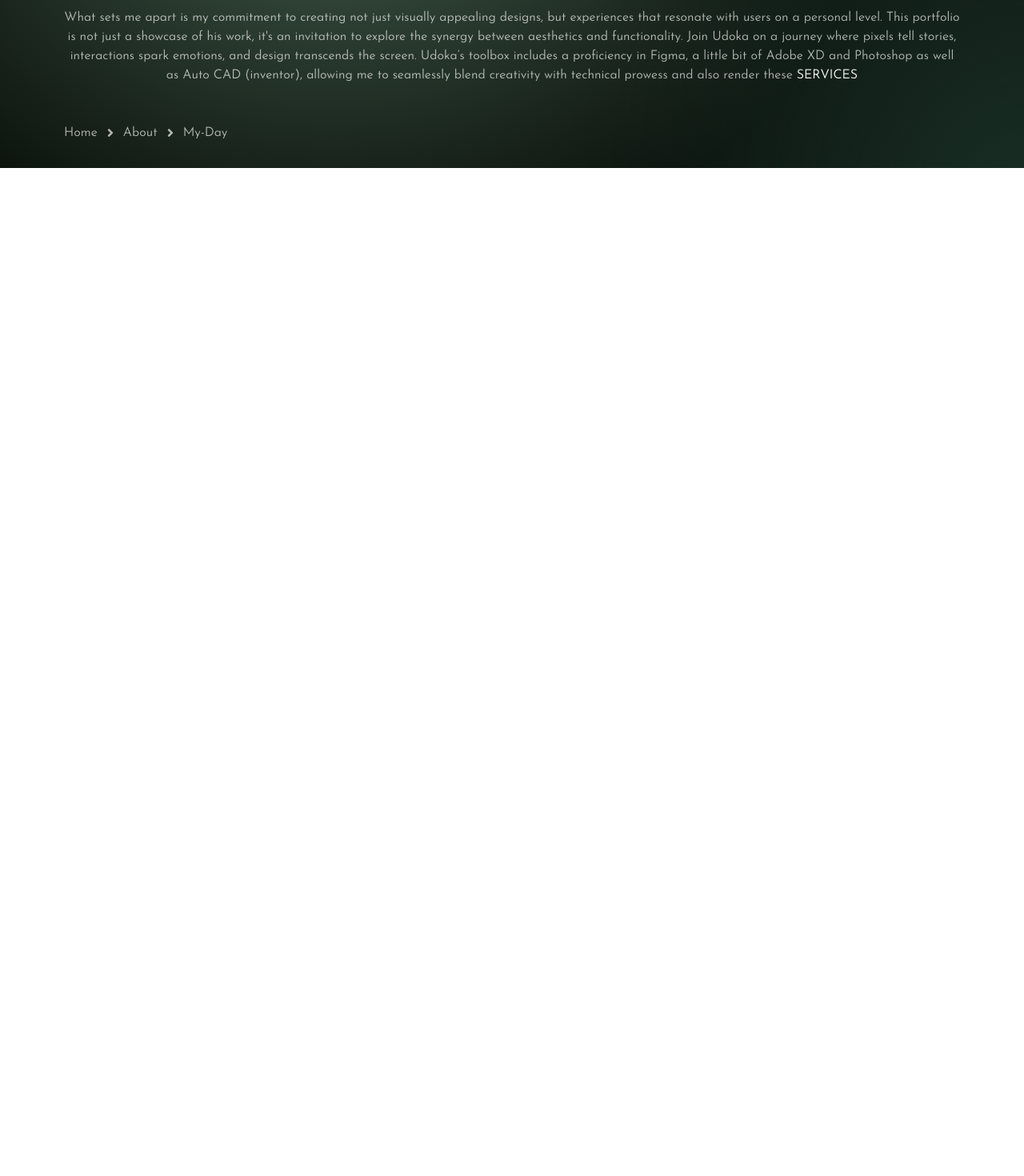
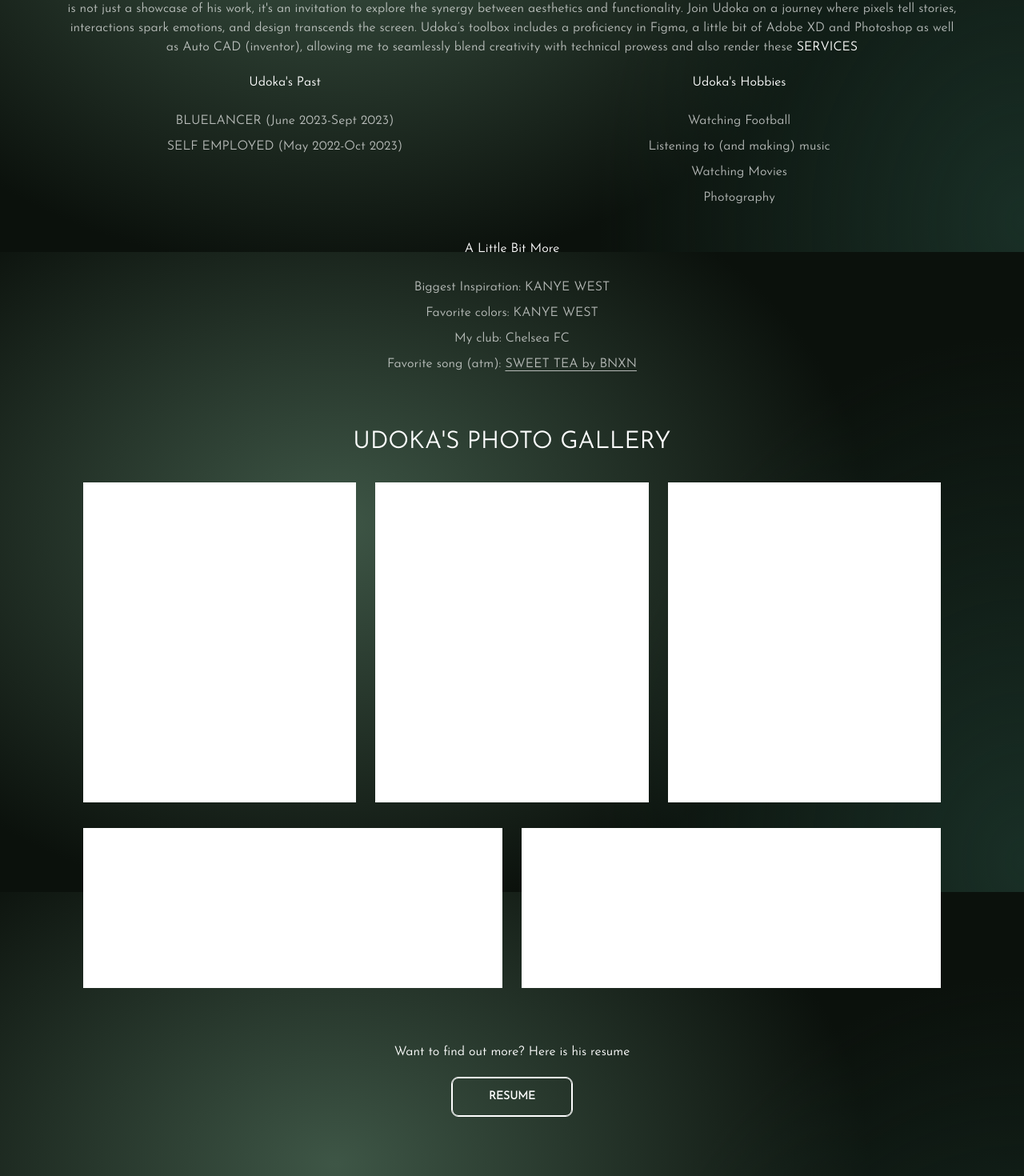
Before and after one commit to peteradeojo/yuddy-portfolio, a React (Vite) app: page /about/my-day in a window 1280 px wide. Shown: the part 1285-2755 px from the top of the page at 80% size. Before the commit the page ends 1495 px from the top, so only its background shows below. Built offline with nearby package versions, Linux system fonts and the light colour scheme.

Commit message:
breadcrumbs upgrade. my works

```diff
--- a/src/components/CrumbLayout.jsx
+++ b/src/components/CrumbLayout.jsx
@@ -1,6 +1,8 @@
 import { Link, Outlet, useLocation } from 'react-router-dom';
-import { BiRightArrow, BiPointer } from 'react-icons/bi';
 import { FaAngleRight } from 'react-icons/fa';
+import { AiFillBehanceCircle } from 'react-icons/ai';
+import { RiPinterestFill } from 'react-icons/ri';
+import { crumbs } from '../config/crumbs_map';
 
 const BreadCrumb = ({ location }) => {
 	return (
@@ -8,7 +10,51 @@
 			<Link to={'/'} className="hover:text-white transition-colors">
 				Home
 			</Link>
-			{location.pathname
+			{location.pathname in crumbs
+				? crumbs[location.pathname].links.map((t, i) => {
+						if (Array.isArray(t) && t.length > 1) {
+							return (
+								<span key={t} className="flex items-center gap-x-2">
+									<FaAngleRight />
+									<Link
+										// to={location.pathname
+										// 	.split('/')
+										// 	.slice(0, i + 2)
+										// 	.join('/')}
+										to={t[1]}
+										className={
+											'transition-colors ' +
+											(i == location.pathname.split('/').slice(1).length - 1
+												? 'text-white'
+												: 'hover:text-white ')
+										}
+									>
+										{t[0]}
+									</Link>
+								</span>
+							);
+						}
+						return (
+							<span key={t} className="flex items-center gap-x-2">
+								<FaAngleRight />
+								<Link
+									to={location.pathname
+										.split('/')
+										.slice(0, i + 2)
+										.join('/')}
+									className={
+										'transition-colors ' +
+										(i == location.pathname.split('/').slice(1).length - 1
+											? 'text-white'
+											: 'hover:text-white ')
+									}
+								>
+									{t}
+								</Link>
+							</span>
+						);
+				  })
+				: location.pathname
 						.split('/')
 						.slice(1)
 						.map((t, i) => {
@@ -20,13 +66,19 @@
 											.split('/')
 											.slice(0, i + 2)
 											.join('/')}
-								className="capitalize hover:text-white transition-colors"
+										className={
+											'capitalize transition-colors ' +
+											(i == location.pathname.split('/').slice(1).length - 1
+												? 'text-white'
+												: 'hover:text-white ')
+										}
 									>
 										{t}
 									</Link>
 								</span>
 							);
 						})}
+			{}
 		</div>
 	);
 };
@@ -37,7 +89,65 @@
 		<>
 			<BreadCrumb location={location} />
 			<Outlet />
+			<div className="py-8"></div>
 			<BreadCrumb location={location} />
+
+			<div className="py-5 text-center">
+				<p className="text-3xl uppercase">Get in touch</p>
+				<p className="px-5 md:px-0 py-8 md:py-4">
+					Whether you have a question, comment, a project idea, or you just want
+					to say hello, I’d really love to hear from you. Feel free to reach out
+					let’s start a conversation
+				</p>
+
+				<div className="flex flex-col md:flex-row items-center justify-center md:py-4">
+					<Link
+						to={'mailto:adeojopeter@gmail.com'}
+						target="_blank"
+						className="py-3 px-4 hover:bg-[#cccccc80] transition"
+					>
+						E-MAIL
+					</Link>
+					<Link
+						to={'//linkedin.com/in/udoka-chisom'}
+						target="_blank"
+						className="py-3 px-4 hover:bg-[#cccccc80] transition"
+					>
+						LINKEDIN
+					</Link>
+					<Link
+						to={'//twitter.com/udoka'}
+						target="_blank"
+						className="py-3 px-4 hover:bg-[#cccccc80] transition"
+					>
+						TWITTER
+					</Link>
+					<Link
+						to={'//wa.me?phone=08103490675'}
+						target="_blank"
+						className="py-3 px-4 hover:bg-[#cccccc80] transition"
+					>
+						WHATSAPP
+					</Link>
+				</div>
+
+				<div className="flex flex-row items-center justify-center md:py-4 gap-x-4">
+					<Link
+						to={'//behance.net'}
+						target="_blank"
+						className="py-1 px-1 rounded-full hover:bg-[#cccccc80] transition"
+					>
+						<AiFillBehanceCircle className="text-4xl" />
+					</Link>
+					<Link
+						to={'//pinterest.com'}
+						target="_blank"
+						className="py-1 px-1 rounded-full hover:bg-[#cccccc80] transition"
+					>
+						<RiPinterestFill className="text-4xl" />
+					</Link>
+				</div>
+			</div>
 		</>
 	);
 };
--- /dev/null
+++ b/src/config/crumbs_map.jsx
@@ -0,0 +1,26 @@
+export const crumbs = {
+	'/my-works/web-design/icare-website': {
+		links: [
+			['My Works', '/#works'],
+			['Web Design', '/#works'],
+			'iCare Charity Website',
+		],
+		element: <></>,
+	},
+	'/my-works/web-design/cybeauty-website': {
+		links: [
+			['My Works', '/#works'],
+			['Web Design', '/#works'],
+			'Cybeauty Website',
+		],
+		element: <></>,
+	},
+	'/my-works/web-design/feather-app-website': {
+		links: [
+			['My Works', '/#works'],
+			['Web Design', '/#works'],
+			'Feather App Website',
+		],
+		element: <></>,
+	},
+};
--- a/src/index.css
+++ b/src/index.css
@@ -83,6 +83,7 @@
   }
 
   p {
-    line-height: 2.2em;
+    /* line-height: 2.2em; */
+    @apply leading-[1.5] md:leading-[2]
   }
 }
--- a/src/main.jsx
+++ b/src/main.jsx
@@ -12,6 +12,7 @@
 import Layout from './components/Layout.jsx';
 import About from './pages/About.jsx';
 import CrumbLayout from './components/CrumbLayout.jsx';
+import { crumbs } from './config/crumbs_map.jsx';
 
 const routes = createBrowserRouter(
 	createRoutesFromElements(
@@ -20,6 +21,10 @@
 			<Route element={<CrumbLayout />} errorElement={<></>}>
 				<Route path="/about" element={<About />} />
 				<Route path="/about/my-day" element={<About />} />
+				{/* <Route path="/my-works/web-design/icare-website" element={<></>} />
+				<Route path="/my-works/web-design/cybeauty-website" element={<></>} />
+				<Route path="/my-works/web-design/feather-app-website" element={<></>} /> */}
+				{Object.keys(crumbs).map(k => <Route key={k} path={k} element={crumbs[k].element}></Route>)}
 			</Route>
 		</Route>
 	)
--- a/src/pages/About.jsx
+++ b/src/pages/About.jsx
@@ -1,9 +1,13 @@
+import { GridEntry } from '../components/Works';
+
 const About = () => {
 	return (
-		<div className="text-[#ffffffad] px-4 md:px-0">
+		<div className="text-[#ffffffad] md:px-0">
 			<div className="grid md:grid-cols-2 gap-x-10 min-h-min">
-				<div className="">
-					<p className="uppercase text-3xl pb-4 text-white">who is udoka?</p>
+				<div className="px-4 md:px-0">
+					<p className="uppercase text-3xl pb-4 text-white text-center sm:text-left">
+						who is udoka?
+					</p>
 					<p className="text-center md:text-justify">
 						Udoka (aka yuddy) is an ever evolving UI/UX designer with a strong
 						background in Metallurgical & Materials Engineering
@@ -20,18 +24,24 @@
 						project, ensuring that each design decision serves a purpose.
 					</p>
 				</div>
-				<img src="" className="bg-white block" alt="" />
+				<div className="px-4">
+					<img src="" className="bg-white block min-h-[400px]" alt="" />
+				</div>
 			</div>
-			<div className="py-6 text-center">
+			<div className="py-6 text-center px-4 md:px-0">
 				Lets pause a little... Before we keep learning more about Udoka and his
 				design journey, here is a short video of everyone who is familiar with
 				his design work and what they have to say about him as a designer and as
 				a person
 			</div>
 			<div className="py-4"></div>
-			<div className="min-h-[400px] bg-white"></div>
+			<div className="px-4 md:px-0">
+				<div className="min-h-[400px] bg-white h-full grid place-items-center text-black">
+					VIDEO HERE
+				</div>
+			</div>
 			<div className="py-4"></div>
-			<div className="text-center text-[#ffffffad]">
+			<div className="text-center text-[#ffffffad] px-4 md:px-0">
 				What sets me apart is my commitment to creating not just visually
 				appealing designs, but experiences that resonate with users on a
 				personal level. This portfolio is not just a showcase of his work, it's
@@ -41,7 +51,73 @@
 				toolbox includes a proficiency in Figma, a little bit of Adobe XD and
 				Photoshop as well as Auto CAD (inventor), allowing me to seamlessly
 				blend creativity with technical prowess and also render these{' '}
+				<br className='md:hidden' />
 				<span className="text-white">SERVICES</span>
+			</div>
+
+			{/* Highlights */}
+			<div className="grid grid-cols-1 md:grid-cols-2 md:grid-rows-2 gap-4">
+				<GridEntry className={'col-span-1 text-center'}>
+					<p className="text-white py-4">Udoka's Past</p>
+					<p>BLUELANCER (June 2023-Sept 2023)</p>
+					<p>SELF EMPLOYED (May 2022-Oct 2023)</p>
+				</GridEntry>
+				<GridEntry className={'col-span-1 text-center'}>
+					<p className="text-white py-4">Udoka's Hobbies</p>
+					<p>Watching Football</p>
+					<p>Listening to (and making) music</p>
+					<p>Watching Movies</p>
+					<p>Photography</p>
+				</GridEntry>
+				<GridEntry className={'md:col-span-2 text-center'}>
+					<p className="text-white py-4">A Little Bit More</p>
+					<p>Biggest Inspiration: KANYE WEST</p>
+					<p>Favorite colors: KANYE WEST</p>
+					<p>My club: Chelsea FC</p>
+					<p>
+						Favorite song (atm):{' '}
+						<a
+							href="https://open.spotify.com"
+							target="_blank"
+							className="underline underline-offset-4 hover:text-white transition"
+						>
+							SWEET TEA by BNXN
+						</a>
+					</p>
+				</GridEntry>
+			</div>
+
+			{/* Gallery */}
+			<div className="py-8"></div>
+			<p className="text-3xl pb-8 text-center text-white uppercase">
+				udoka's photo gallery
+			</p>
+			<div className="grid px-6 grid-cols-6 grid-rows-3 gap-2 md:gap-x-6 md:gap-y-4">
+				<GridEntry
+					className={'col-span-2 row-span-2 bg-white p-4 md:h-[400px]'}
+				></GridEntry>
+				<GridEntry
+					className={'col-span-2 row-span-2 bg-white p-4 md:h-[400px]'}
+				></GridEntry>
+				<GridEntry
+					className={'col-span-2 row-span-2 bg-white p-4 md:h-[400px]'}
+				></GridEntry>
+				<GridEntry
+					className={'col-span-3 row-span-1 bg-white p-4 md:h-[200px]'}
+				></GridEntry>
+				<GridEntry
+					className={'col-span-3 row-span-1 bg-white p-4 h-[50px] md:h-[200px]'}
+				></GridEntry>
+			</div>
+			<div className="py-8"></div>
+
+			<div className="text-center">
+				<p className="text-white pb-4">
+					Want to find out more? Here is his resume
+				</p>
+				<button className="btn min-w-[150px] btn-outline outline outline-1 outline-white text-white">
+					RESUME
+				</button>
 			</div>
 		</div>
 	);
```
Also changed, not shown: src/components/Works.jsx (+4 -4 lines). Lines whose indentation alone changed are shown as unchanged.
